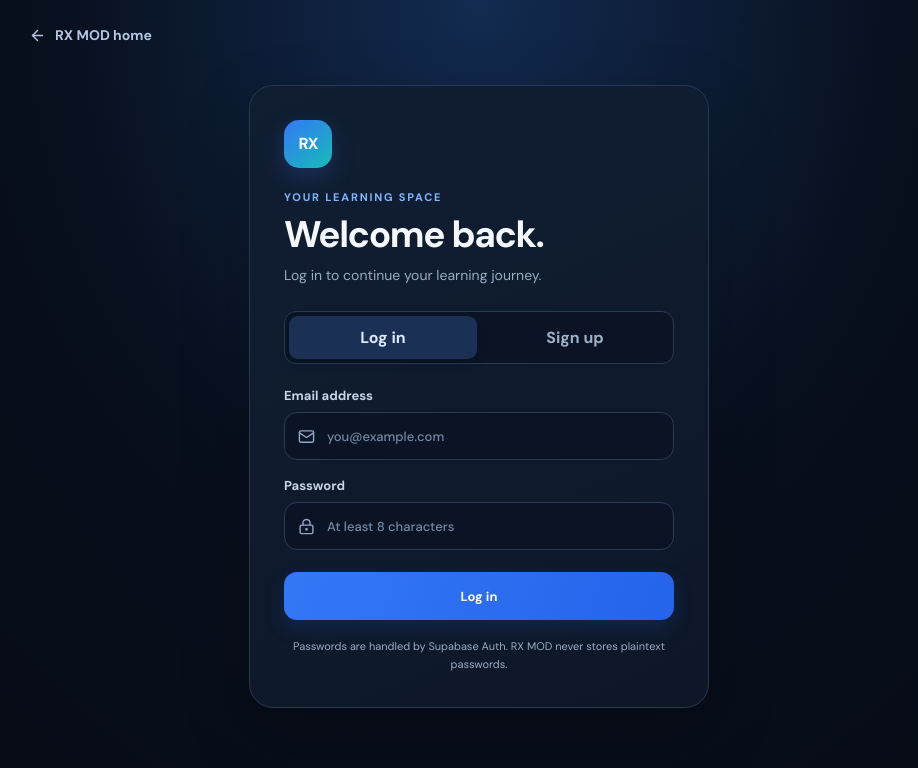
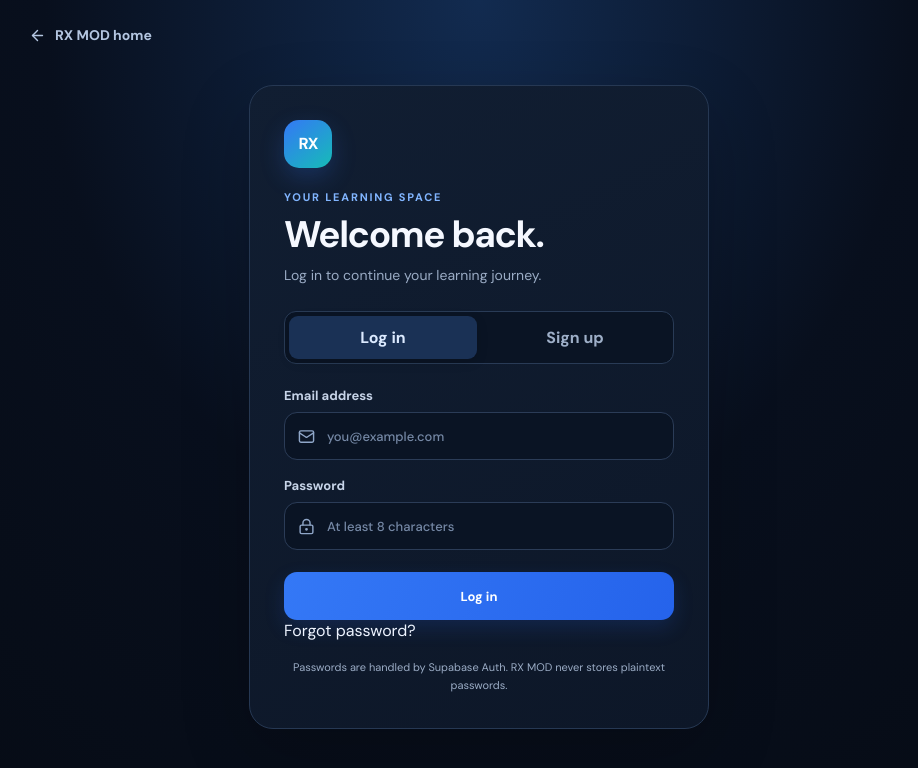
Before and after one commit to raviraj437700-cyber/RX-MOD-APP-ALLROUNDER, a Next.js app: page /login in a window 1280 px wide. Shown: the top 768 px of the page, without its empty margins (161-1079 px from the left). Built offline with nearby package versions, Linux system fonts and the light colour scheme.

Commit message:
Add forgot password entry point

```diff
--- a/app/login/page.tsx
+++ b/app/login/page.tsx
@@ -120,6 +120,7 @@ export default function LoginPage() {
         </form>
         {error && <p className="auth-message auth-error" role="alert">{error}</p>}
         {message && <p className="auth-message auth-success" role="status">{message}</p>}
+        <div className="auth-recovery"><Link href="/forgot-password">Forgot password?</Link></div>
         <p className="auth-footnote">Passwords are handled by Supabase Auth. RX MOD never stores plaintext passwords.</p>
       </section>
     </main>
```
